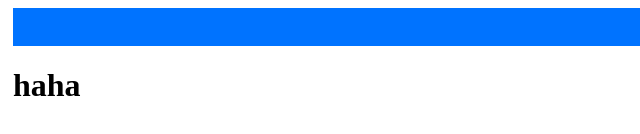
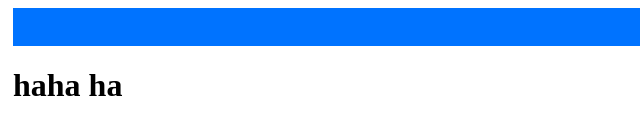
Before and after one commit to namvfg/test, a plain HTML site: page index.html in a window 1280 px wide. Shown: the part 550-684 px from the top of the page, 0-640 px from the left. Drawn offline with Linux system fonts and the light colour scheme.

Commit message:
sua haha

```diff
--- a/index.html
+++ b/index.html
@@ -22,7 +22,7 @@
         <div id="footer">
             <p id="footer-text">Welcome to football!!!</p>
         </div>
-        <h1>haha</h1>
+        <h1>haha ha</h1>
     </div>
     <script src="main.js"></script>
 </body>
```
